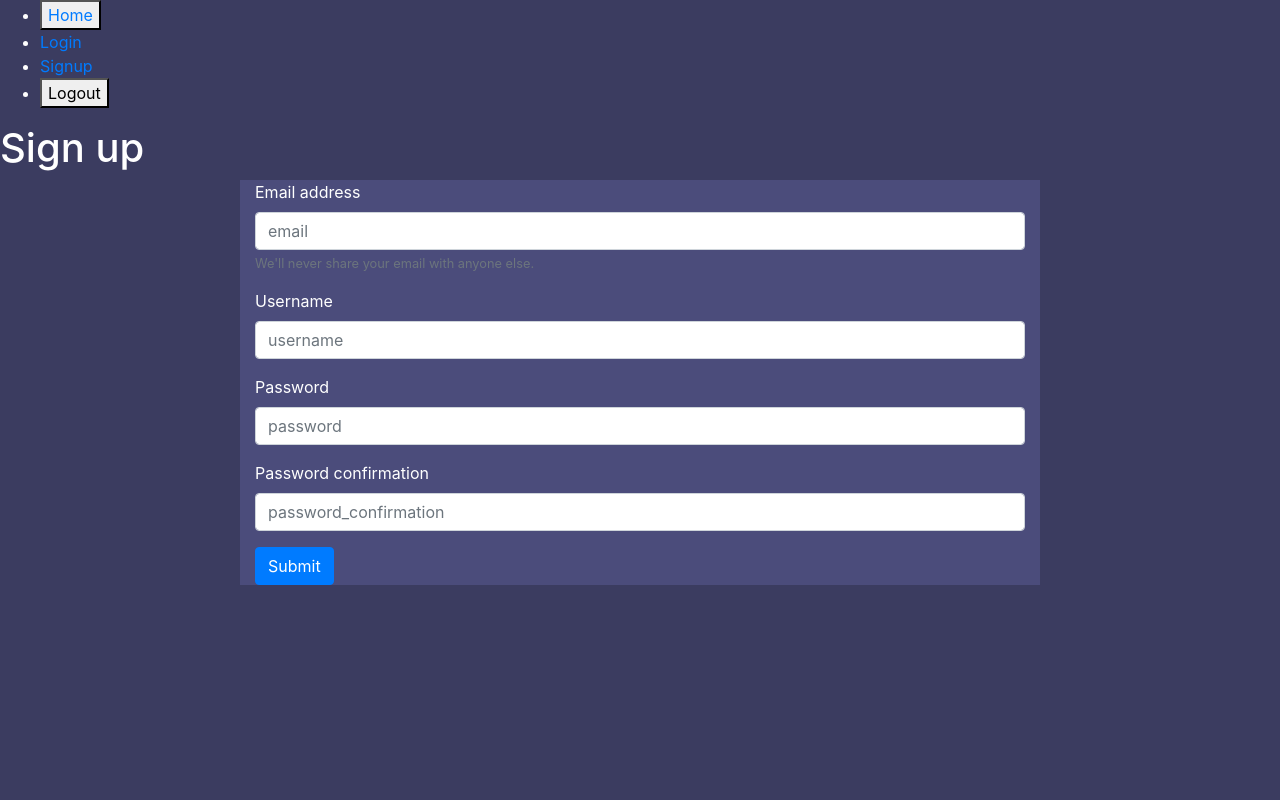
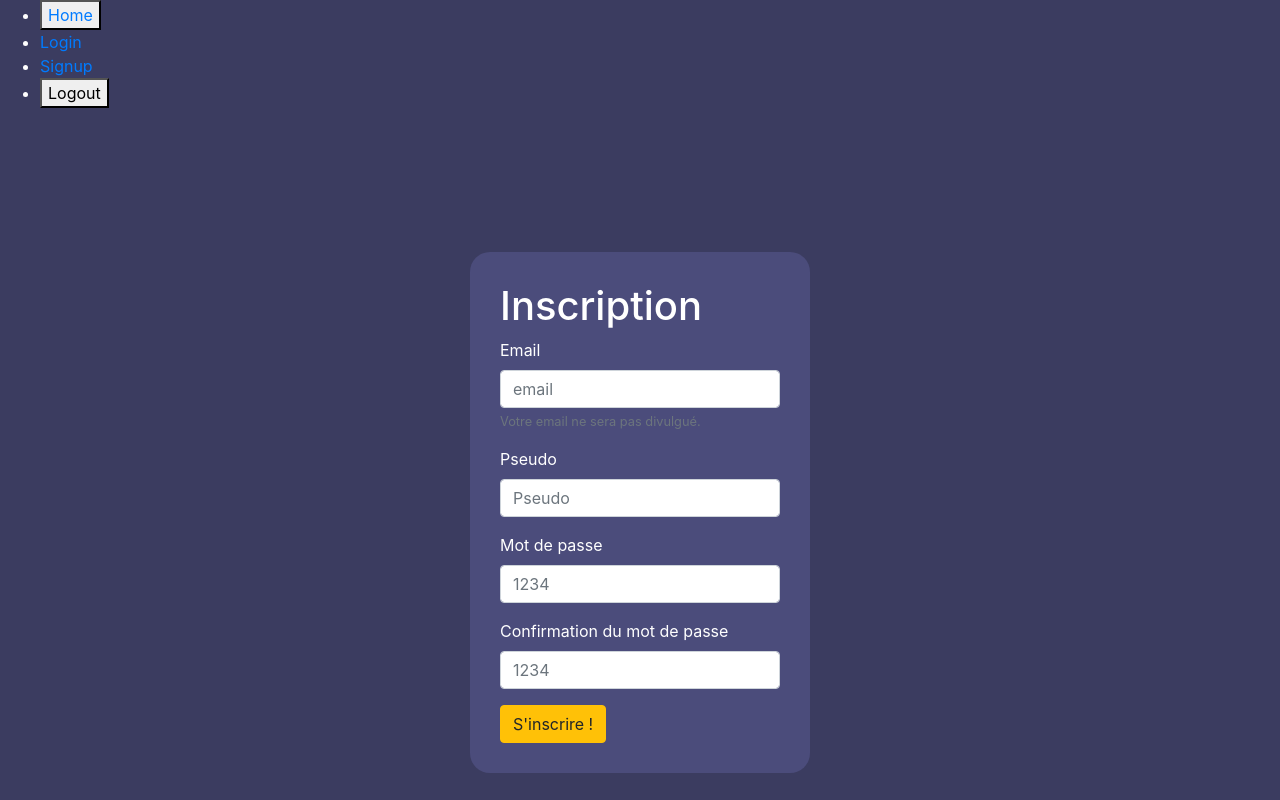
Before and after one commit to OnyJ/PetitBacAppReact, a React (Create React App) app: page /signup in a window 1280 px wide. Built offline with nearby package versions, Linux system fonts and the light colour scheme.

Commit message:
login and signup clean

```diff
--- a/src/App.scss
+++ b/src/App.scss
@@ -94,7 +94,7 @@ html .container {
   justify-content: center;
 }
 
-.contain-authentication-form .authentication-form {
+.authentication-form {
   margin-top: 10%;
   padding: 30px;
   border-radius: 20px;
--- a/src/authentication/pages/Login.jsx
+++ b/src/authentication/pages/Login.jsx
@@ -40,7 +40,7 @@ const Login = () => {
                   required
                 />
                 <Form.Text className="text-muted">
-                  Votre email ne sera divulgué à personne.
+                  Votre email ne sera pas divulgué.
                 </Form.Text>
               </Form.Group>
 
@@ -55,7 +55,7 @@ const Login = () => {
                 />
               </Form.Group>
               <Button type="submit" variant="warning">
-                Submit
+                Allez !
               </Button>
             </Form>
           </div>
--- a/src/authentication/pages/Signup.jsx
+++ b/src/authentication/pages/Signup.jsx
@@ -1,7 +1,7 @@
 import React, { useState } from "react";
 import { useSelector } from "react-redux";
 import { fetchUserRegister } from "../fetchUserAuth";
-import { Button, Form } from 'react-bootstrap';
+import { Button, Form } from "react-bootstrap";
 
 const Signup = () => {
   const isRegistered = useSelector((state) => state.auth.isRegistered);
@@ -16,49 +16,57 @@ const Signup = () => {
 
   return (
     <>
-      <h1>Sign up</h1>
-      <div>
+      <div className="contain-authentication-form">
         {!isRegistered && (
-          <Form onSubmit={test} className="container">
+          <Form onSubmit={test} className="authentication-form">
+            <h1>Inscription</h1>
             <Form.Group controlId="formBasicEmail">
-              <Form.Label>Email address</Form.Label>
-              <Form.Control type="text"
+              <Form.Label>Email</Form.Label>
+              <Form.Control
+                type="text"
                 placeholder="email"
                 value={email}
                 onChange={(e) => setEmail(e.target.value)}
-              required />
+                required
+              />
               <Form.Text className="text-muted">
-                We'll never share your email with anyone else.
+                Votre email ne sera pas divulgué.
               </Form.Text>
             </Form.Group>
 
             <Form.Group controlId="formBasicUsername">
-              <Form.Label>Username</Form.Label>
-              <Form.Control type="text"
-              placeholder="username"
+              <Form.Label>Pseudo</Form.Label>
+              <Form.Control
+                type="text"
+                placeholder="Pseudo"
                 value={username}
                 onChange={(e) => setUsername(e.target.value)}
-              required />
+                required
+              />
             </Form.Group>
 
             <Form.Group controlId="formBasicPassword">
-              <Form.Label>Password</Form.Label>
-              <Form.Control type="password"
-              placeholder="password"
+              <Form.Label>Mot de passe</Form.Label>
+              <Form.Control
+                type="password"
+                placeholder="1234"
                 value={password}
                 onChange={(e) => setPassword(e.target.value)}
-              required />
+                required
+              />
             </Form.Group>
             <Form.Group controlId="formBasicPassword">
-              <Form.Label>Password confirmation</Form.Label>
-              <Form.Control type="password"
-              placeholder="password_confirmation"
+              <Form.Label>Confirmation du mot de passe</Form.Label>
+              <Form.Control
+                type="password"
+                placeholder="1234"
                 value={password_confirmation}
                 onChange={(e) => setPassword_confirmation(e.target.value)}
-              required />
+                required
+              />
             </Form.Group>
-            <Button variant="primary" type="submit">
-              Submit
+            <Button variant="warning" type="submit">
+              S'inscrire !
             </Button>
           </Form>
         )}
```
Lines whose indentation alone changed are shown as unchanged.
